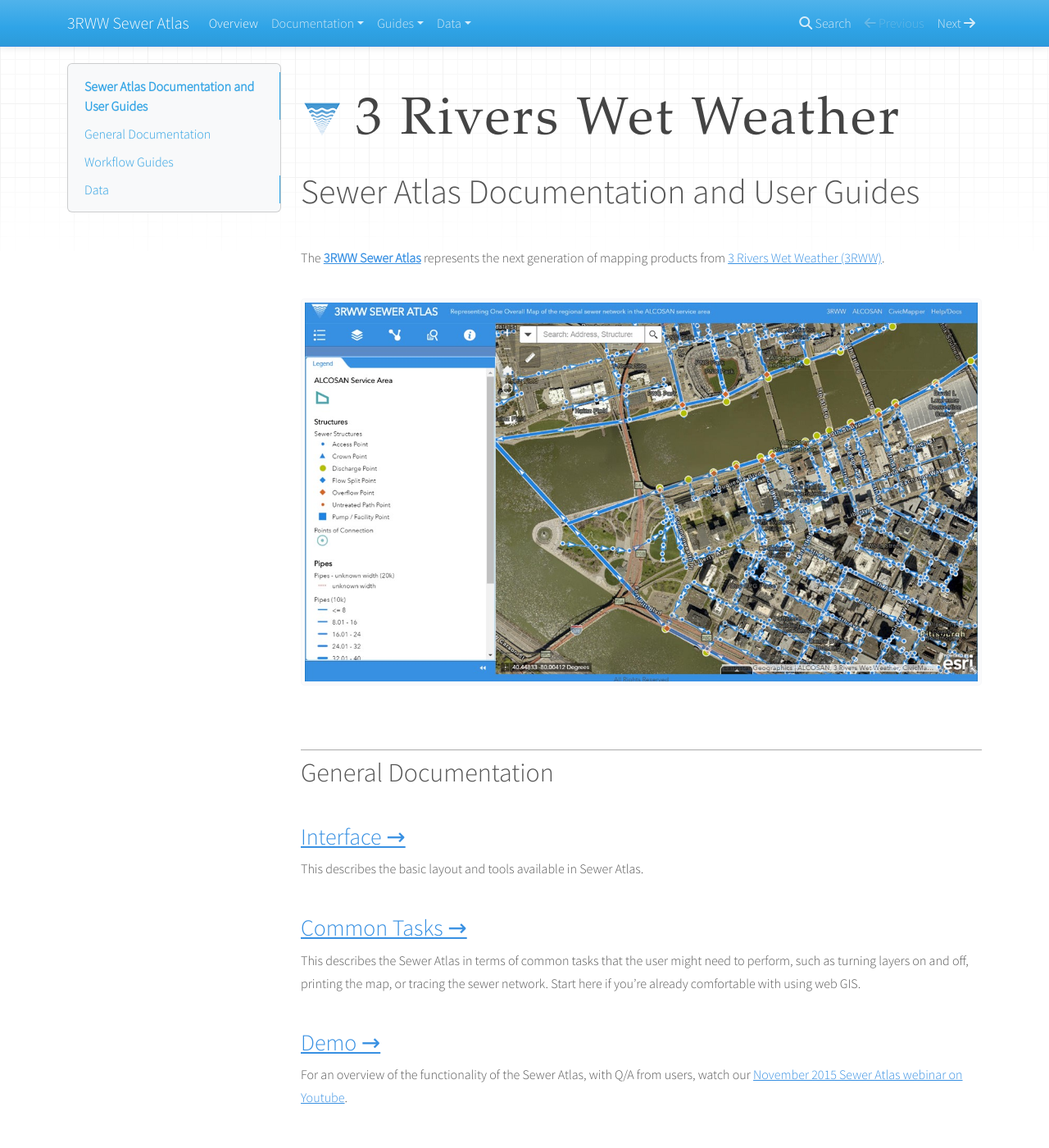
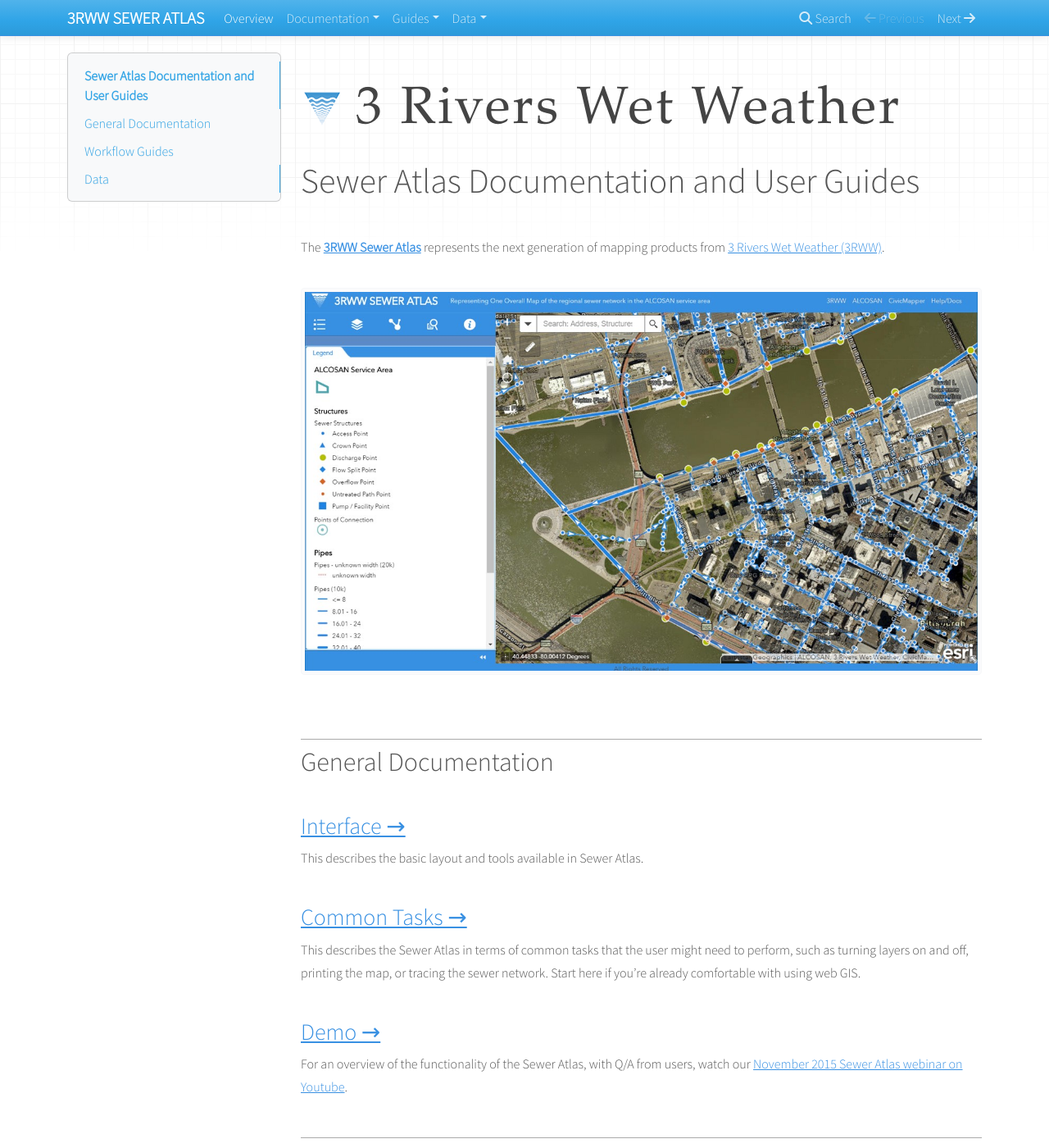
Before and after one commit to 3rww/sewer-atlas-docs, an MkDocs documentation site: the page built from docs/index.md, in a window 1280 px wide and 1400 px high. Shown: the whole window at 82% size. Built offline with MkDocs 1.6.1, drawn with Linux system fonts in a browser that asks for light colours; nearby versions of some CDN libraries; old or Windows-style settings are respelled for this version of MkDocs.

Commit message:
style tweaks

```diff
--- a/docs/extra.css
+++ b/docs/extra.css
@@ -67,15 +67,25 @@
 }
 
 .navbar {
-    background-image: linear-gradient(#9cc8f1,#3890e2 50%,#3890e2);
+    background-image: linear-gradient(#9cc8f1,#3890e2 66%,#3890e2);
+    /*background-image: linear-gradient(#3890e2,#3890e2 50%,#3890e2);*/
     background-repeat: no-repeat;
     border-bottom: 1px solid #3890e2;
     filter: none;
-    box-shadow: 0 1px 10px rgba(0,0,0,.1)
+    box-shadow: 0 1px 10px rgba(0,0,0,.1);
+    height: 44px !important;
 }
 
 .navbar-default,.navbar-default .navbar-collapse,.navbar-default .navbar-form,.navbar-default .navbar-toggle {
     border-color: #3890e2
+}
+
+.navbar-brand {
+    font-weight: bold;
+}
+
+.dropdown-menu > li > a:hover {
+    background-color: #3890e2
 }
 
 @media(min-width:768px) {
@@ -113,7 +123,8 @@
 
 .navbar-default .navbar-nav>.active>a,.navbar-default .navbar-nav>.active>a:focus,.navbar-default .navbar-nav>.active>a:hover,.navbar-default .navbar-nav>li>a:focus,.navbar-default .navbar-nav>li>a:hover {
     color: #fff;
-    background-color: #3890e2
+    background-color: #3890e2;
+
 }
 
 .navbar-default .navbar-nav>.disabled>a,.navbar-default .navbar-nav>.disabled>a:focus,.navbar-default .navbar-nav>.disabled>a:hover {
@@ -155,7 +166,8 @@
 }
 
 .navbar-default .navbar-link,.navbar-default .navbar-link:hover {
-    color: #fff
+    color: #fff;
+    background-color: #3890e2
 }
 
 .navbar-inverse {
--- a/mkdocs.yml
+++ b/mkdocs.yml
@@ -1,4 +1,4 @@
-site_name: 3RWW Sewer Atlas
+site_name: 3RWW SEWER ATLAS
 site_description: Help documentation for the 3 Rivers Wet Weather Atlas products.
 site_favicon: img\favicon.ico
 pages:
```
